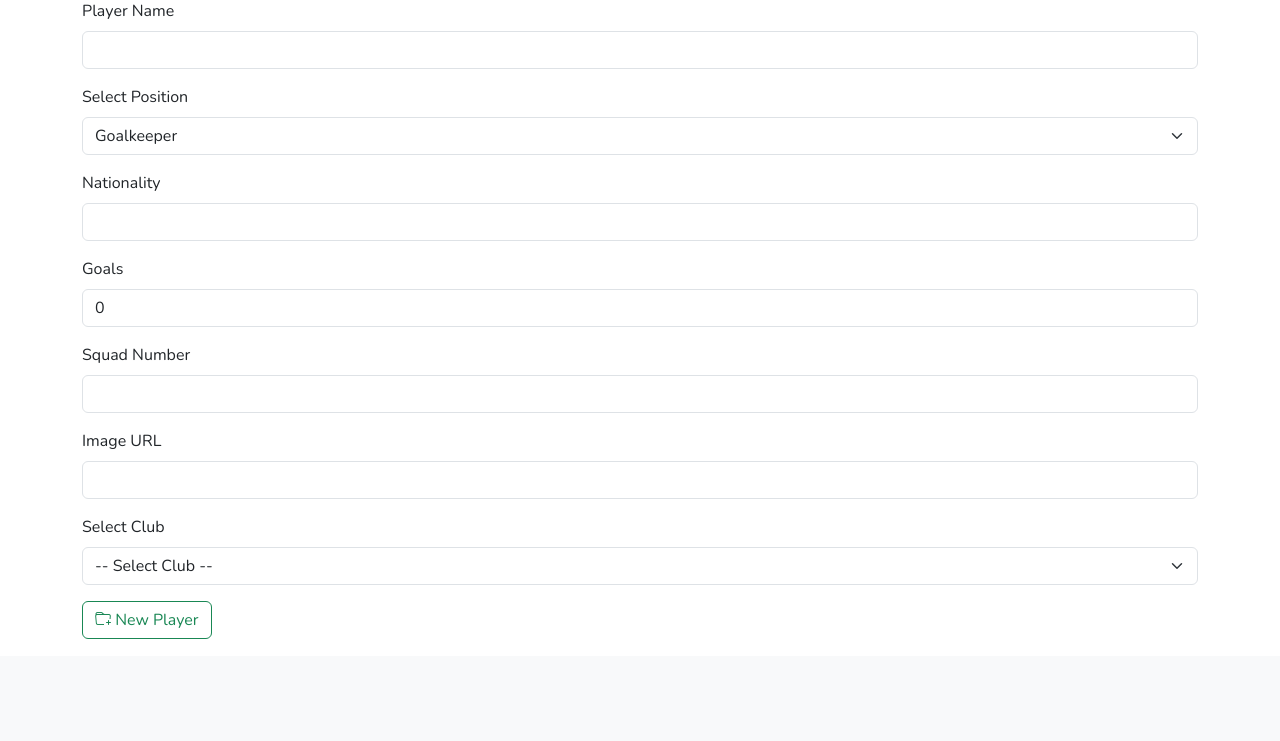
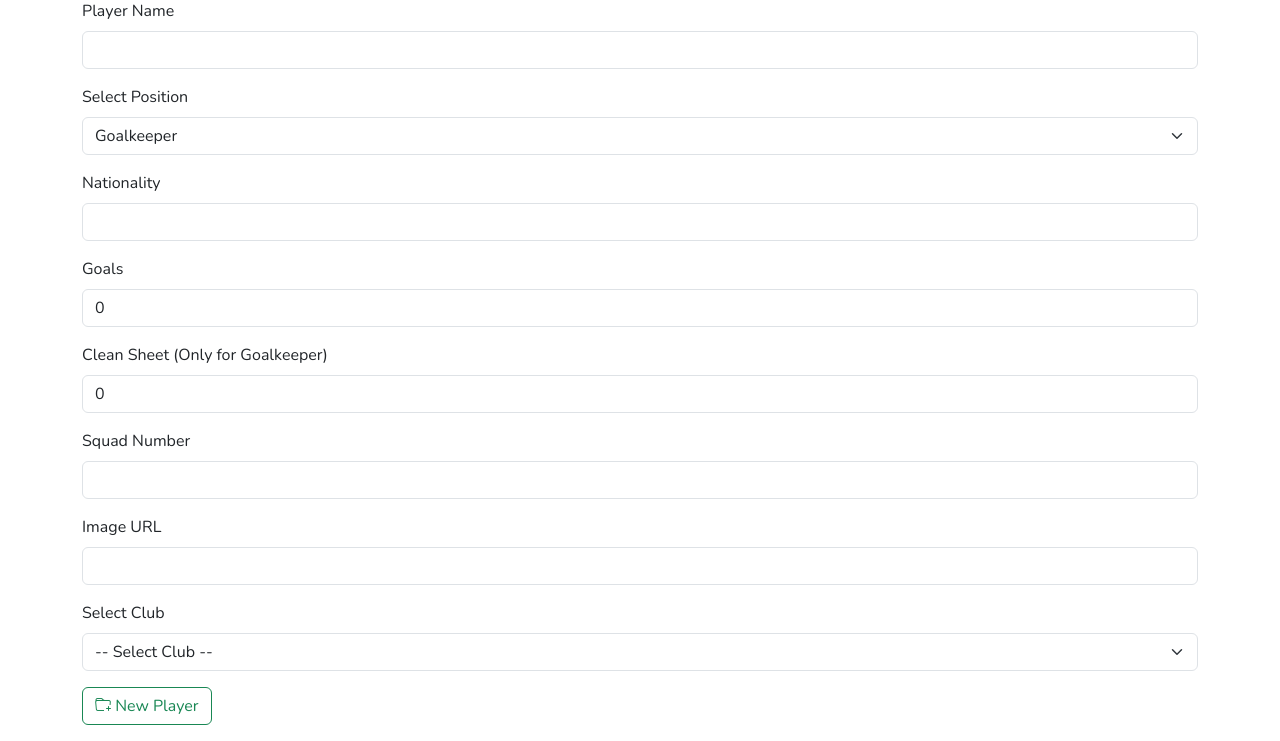
Before and after one commit to Jiu10086/flask-epl, a Flask app: page /players/new in a window 1280 px wide. Shown: the part 144-885 px from the top of the page. Before the commit the page ends 783 px from the top, so only its background shows below. Run offline with Flask 3, Linux system fonts and the light colour scheme.

Commit message:
make clean sheet great again

```diff
--- a/epl/models.py
+++ b/epl/models.py
@@ -26,6 +26,7 @@ class Player(db.Model):
     goal: Mapped[int] = mapped_column(Integer, nullable=True, default=0)
     squad_no: Mapped[int] = mapped_column(Integer, nullable=True)
     img: Mapped[str] = mapped_column(String(256), nullable=False)
+    clean_sheet: Mapped[int] = mapped_column(Integer, nullable=True, default=0)
     club_id: Mapped[int] = mapped_column(Integer, ForeignKey('club.id'))
 
     club: Mapped['Club'] = relationship(back_populates='players')
--- a/epl/players/routes.py
+++ b/epl/players/routes.py
@@ -21,10 +21,11 @@ def new_player():
     img = request.form['img']
     goal = int(request.form.get('goal', 0))
     squad_no = request.form.get('squad_no')
+    clean_sheet = int(request.form.get('clean_sheet', 0)) if position == 'Goalkeeper' else 0
     club_id = int(request.form['club_id'])
 
     player = Player(name=name, position=position, nationality=nationality,
-                    img=img, goal=goal, squad_no=squad_no, club_id=club_id)
+                    img=img, goal=goal, squad_no=squad_no, clean_sheet=clean_sheet, club_id=club_id)
     db.session.add(player)
     db.session.commit()
 
@@ -65,6 +66,7 @@ def update_player(id):
     img = request.form['img']
     goal = int(request.form.get('goal', 0))
     squad_no = request.form.get('squad_no')
+    clean_sheet = int(request.form.get('clean_sheet', 0)) if position == 'Goalkeeper' else 0
     club_id = int(request.form['club_id'])
 
     player.name = name
@@ -73,6 +75,7 @@ def update_player(id):
     player.img = img
     player.goal = goal
     player.squad_no = squad_no
+    player.clean_sheet = clean_sheet
     player.club_id = club_id
 
     db.session.add(player)
--- a/epl/players/templates/players/new_player.html
+++ b/epl/players/templates/players/new_player.html
@@ -31,6 +31,10 @@
         <input name="goal" type="number" class="form-control" id="goals" value="0">
       </div>
       <div class="mb-3">
+        <label for="clean_sheet" class="form-label">Clean Sheet (Only for Goalkeeper)</label>
+        <input name="clean_sheet" type="number" class="form-control" id="clean_sheet" value="0" min="0">
+      </div>
+      <div class="mb-3">
         <label for="squad_no" class="form-label">Squad Number</label>
         <input name="squad_no" type="number" class="form-control" id="squad_no">
       </div>
--- a/epl/players/templates/players/update_player.html
+++ b/epl/players/templates/players/update_player.html
@@ -40,6 +40,10 @@
         <input value="{{player.goal}}" name="goal" type="number" class="form-control" id="goal" required>
       </div>
       <div class="mb-3">
+        <label for="clean_sheet" class="form-label">Clean Sheet (Only for Goalkeeper)</label>
+        <input value="{{player.clean_sheet}}" name="clean_sheet" type="number" class="form-control" id="clean_sheet" min="0" required>
+      </div>
+      <div class="mb-3">
         <label for="squad_no" class="form-label">Squad No</label>
         <input value="{{player.squad_no}}" name="squad_no" type="number" class="form-control" id="squad_no" required>
       </div>
```
Also changed, not shown: epl/players/templates/players/info_player.html (+7 -0 lines).
